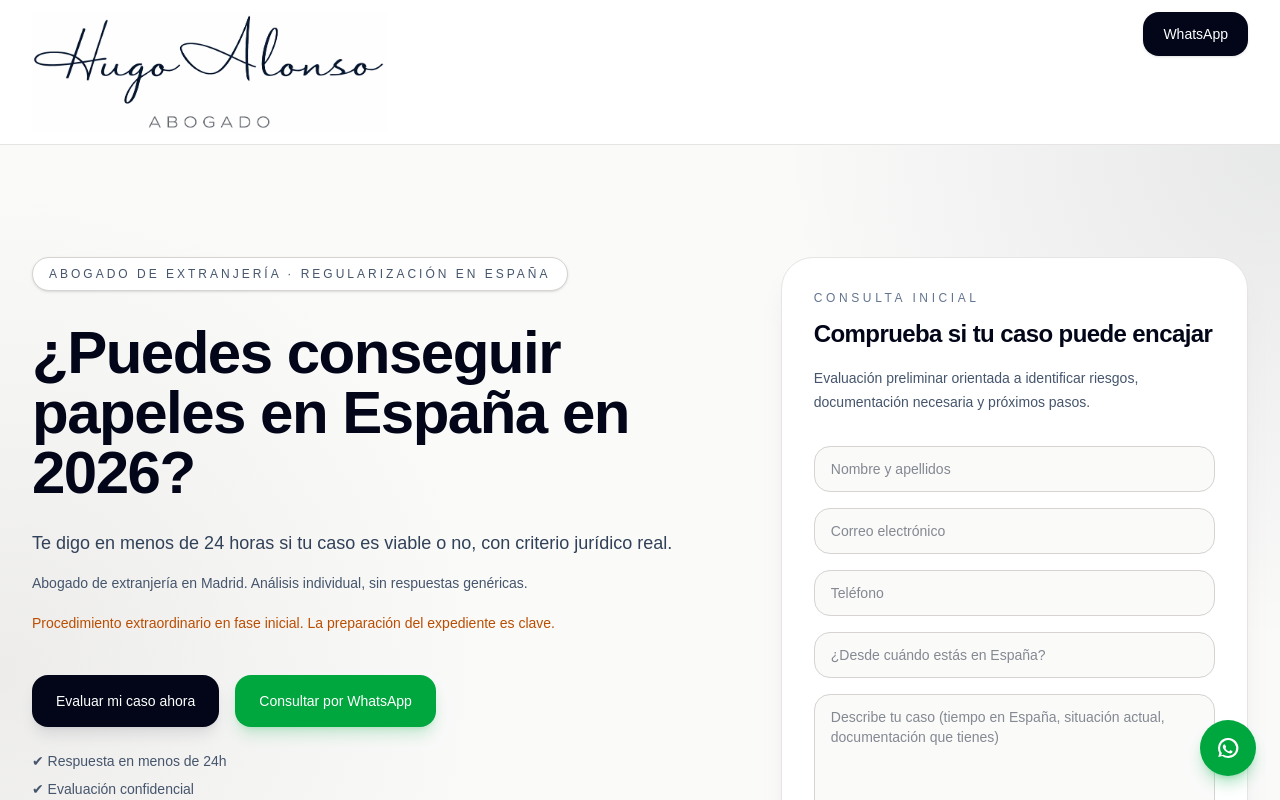
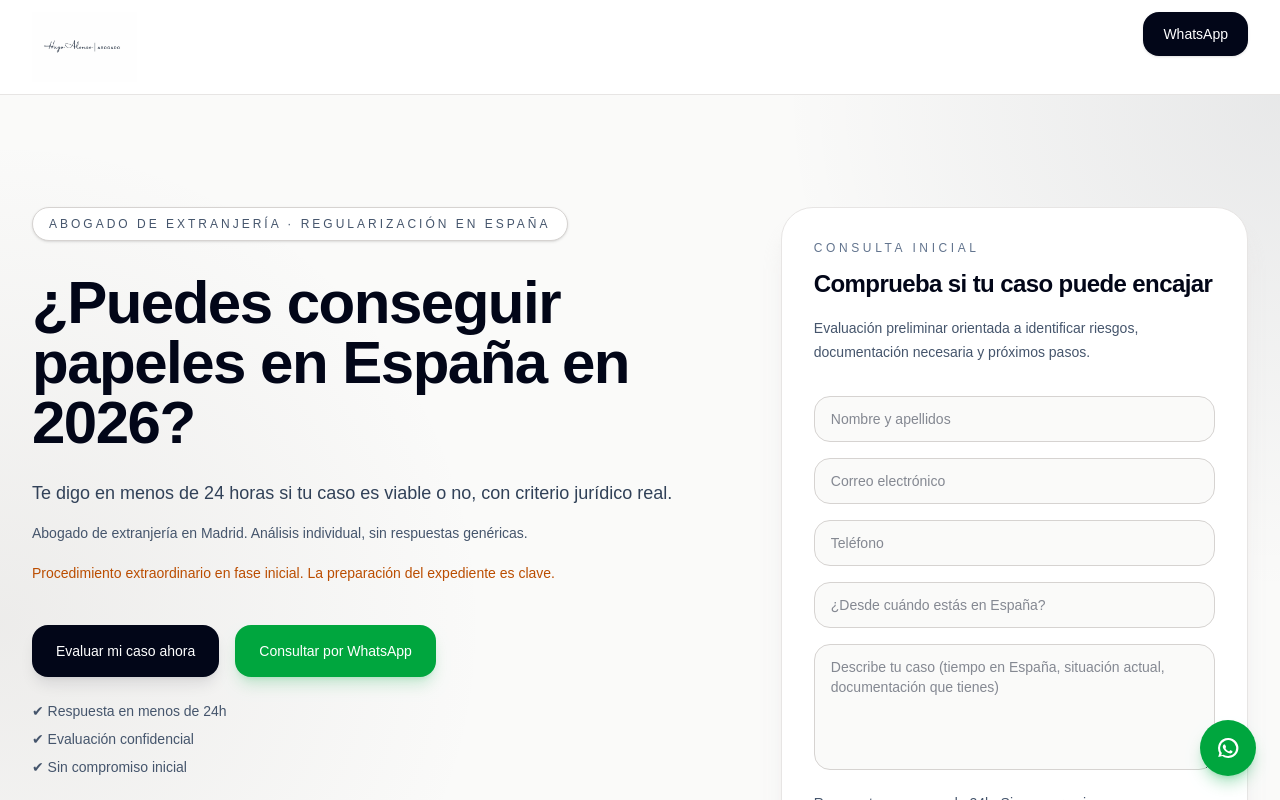
Before and after one commit to HugoAG73/hugo-alonso-web, a Next.js app: page / in a window 1280 px wide. Shown: the top 800 px of the page. Built offline with nearby package versions, Linux system fonts and the light colour scheme.

Commit message:
Nuevo logo

```diff
--- a/app/page.tsx
+++ b/app/page.tsx
@@ -74,10 +74,10 @@ export default function Home() {
             <Image
               src="/logo-header.png"
               alt="Hugo Alonso Abogado"
-              width={300}
-              height={100}
+              width={400}
+              height={120}
               priority
-              className="h-[120px] w-auto"
+              className="h-[70px] w-auto"
             />
           </a>
 
```
Also changed, not shown: public/logo-header.png.
